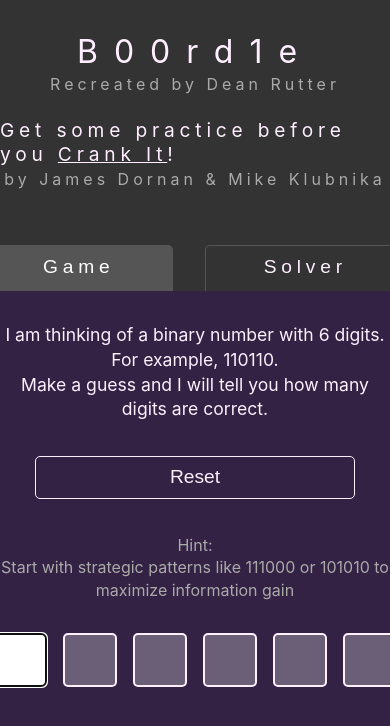
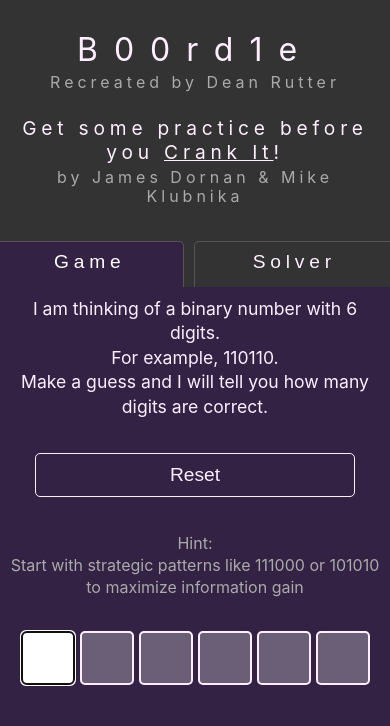
Before and after one commit to Orbonis/boordle, a React (Create React App) app: page / in a window 390 px wide. Shown: the top 726 px of the page. Built offline with nearby package versions, Linux system fonts and the light colour scheme.

Commit message:
Fixed some mobile css

```diff
--- a/src/app.scss
+++ b/src/app.scss
@@ -18,6 +18,7 @@ $active-text-color: #fff;
         background-color: $header-bg-color;
         gap: 0;
         padding: 2em 0 0 0;
+        text-align: center;
 
         h1 {
             font-weight: normal;
@@ -44,7 +45,6 @@ $active-text-color: #fff;
             font-stretch: condensed;
             margin: 0.25em auto;
             margin-bottom: 1.5em;
-            text-align: center;
             line-height: 1.2;
             color: $tip-text-color;
         }
@@ -72,7 +72,7 @@ $active-text-color: #fff;
                 letter-spacing: 0.25em;
 
                 &.active {
-                    background-color: $tab-border-color;
+                    background-color: $primary-bg-color;
                     color: $active-text-color;
                 }
             }
@@ -185,3 +185,35 @@ $active-text-color: #fff;
         }
     }
 }
+
+@media (max-width: 600px) {
+    .app {
+        header {
+            padding: 30px 10px 0 10px;
+
+            .tabs {
+                margin-top: 10px;
+                gap: 10px;
+            }
+        }
+        main {
+            margin: 10px;
+
+            .input, .values {
+                gap: 5px;
+
+                input {
+                    width: 40px;
+                    height: 40px;
+                    font-size: 1.2rem;
+                }
+
+                &::-webkit-inner-spin-button,
+                &::-webkit-outer-spin-button {
+                    -webkit-appearance: none;
+                    margin: 0;
+                }
+            }
+        }
+    }
+}
```
